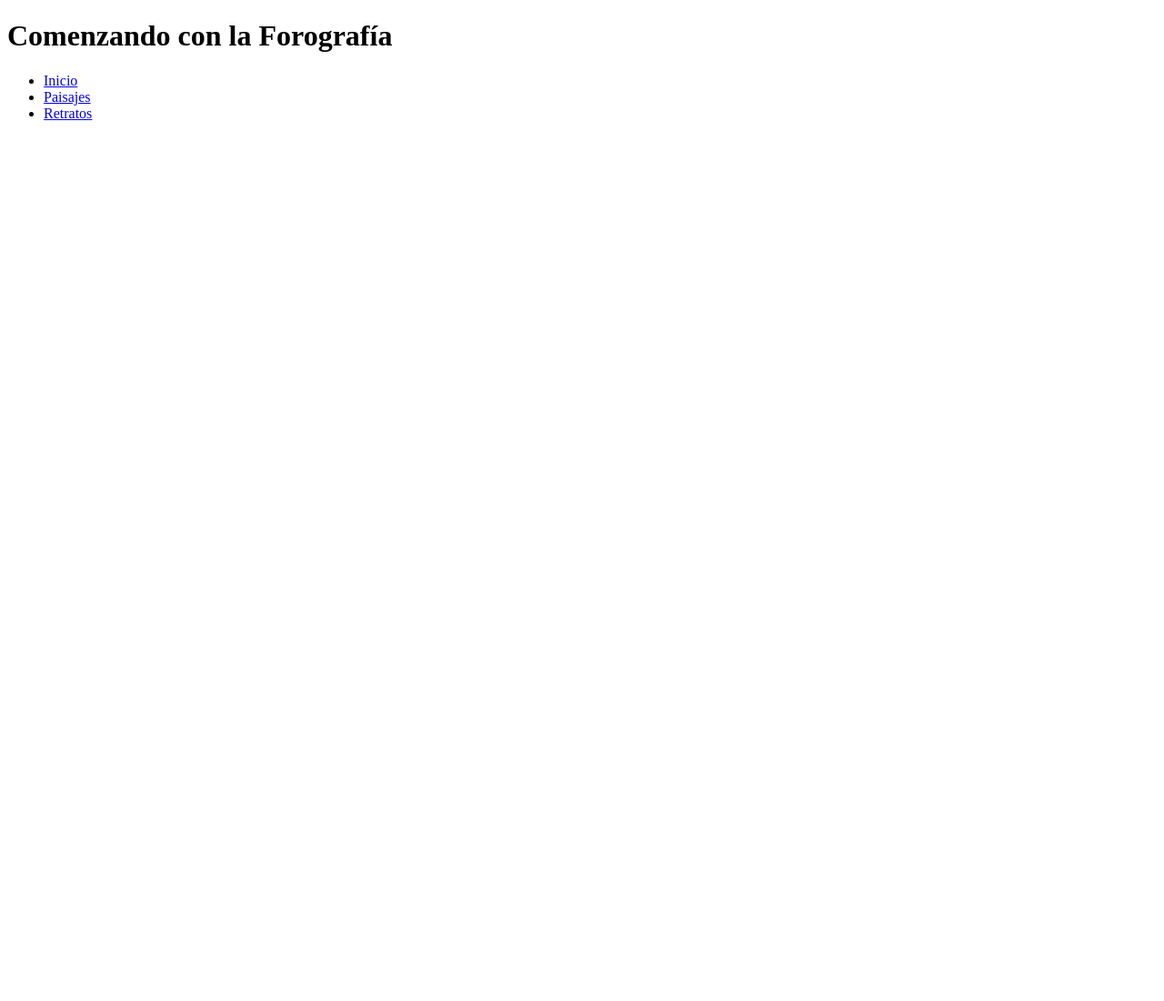
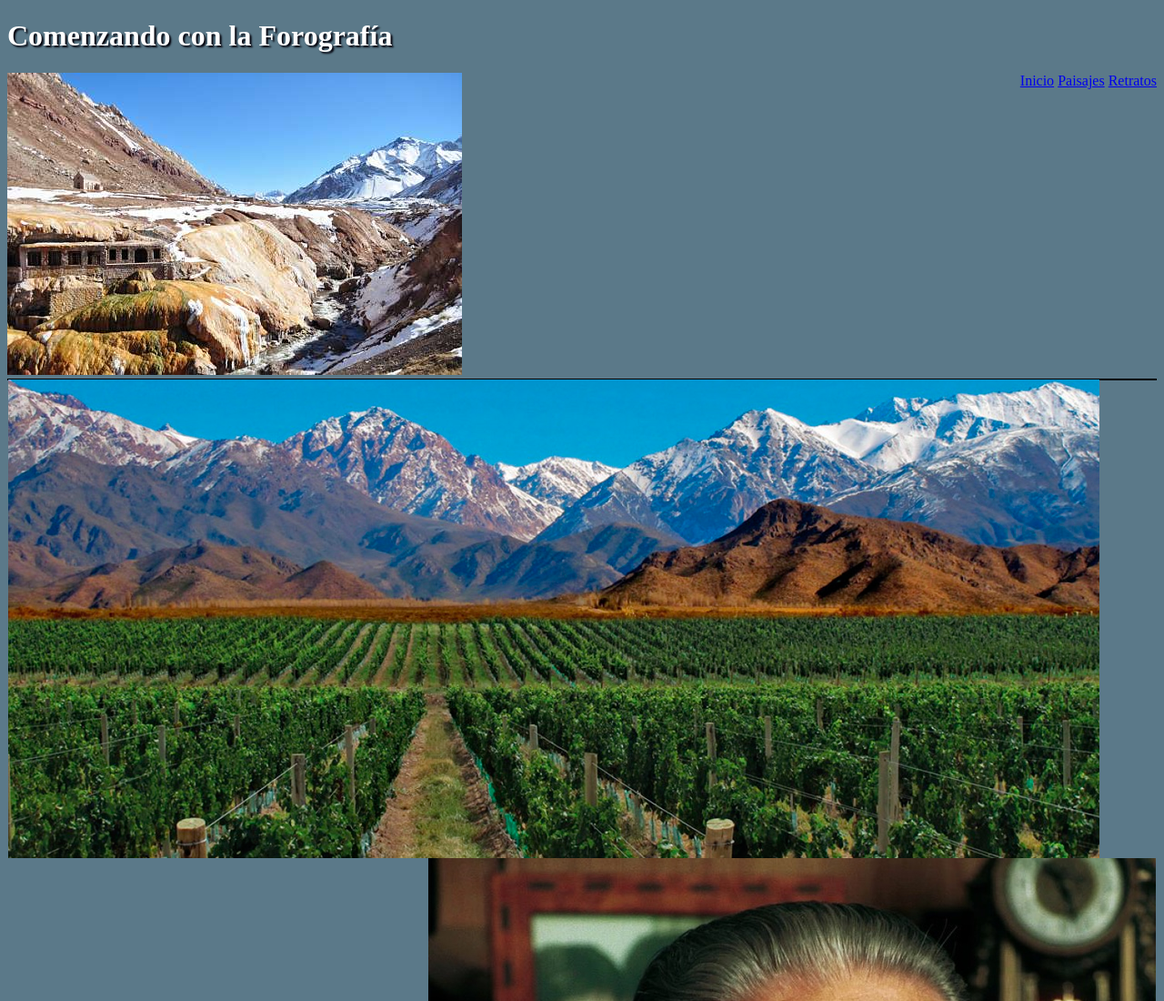
Before and after one commit to JorgitoMas/EVALUACION-FINAL-CSS, a plain HTML site: page index.html in a window 1280 px wide. Shown: the top 1100 px of the page at 91% size. Before the commit the page ends 800 px from the top, so only its background shows below. Drawn offline with Linux system fonts and the light colour scheme.

Commit message:
comenzando a agregar unas imagenes

```diff
--- a/css/estilos.css
+++ b/css/estilos.css
@@ -0,0 +1,27 @@
+body{
+  background-color: #5b7989;
+  border-radius: 10px 10px 0px 0px;
+}
+h1{
+  color: white;
+  text-align: left;
+  text-shadow: 2px 2px 2px #02010a;
+}
+#links{
+  float: right;
+}
+#imgcentral{
+  background-color: #82c3a6;
+centrar
+}
+#imgsecundarias{
+  background-color: #d5c75f;
+  border: 1px solid black;
+  flex: auto;
+  }
+.izquierda{
+  float: left;
+}
+.derecha{
+  float: right;
+}
--- a/index.html
+++ b/index.html
@@ -10,13 +10,18 @@
   <header id="cabecera">
     <h1 id="titulo">Comenzando con la Forografía</h1>
     <navbar id="links">
-    	<ul>
-    		<li><a href="index.html">Inicio</a></li>
-    		<li><a href="paisajes/paisajes.html">Paisajes</a></li>
-    		<li><a href="retratos/retratos.html">Retratos</a></li>
-    	</ul>
+    	<a href="index.html">Inicio</a></li>
+    	<a href="paisajes/paisajes.html">Paisajes</a></li>
+    	<a href="retratos/retratos.html">Retratos</a></li>
     </navbar>
   </header>
+  <section id="imgprincipal">
+    <img src="images/central.jpg" alt="central">
+  </section>
+  <section id="imgsecundarias">
+    <img class="izquierda" src="images/paisajes.jpg" alt="paisajes">
+    <img class="derecha" src="images/retratos.jpg" alt="">
+  </section>
 
   </body>
 </html>
```
Also changed, not shown: images/central.jpg (added), images/paisajes.jpg (added), images/retratos.jpg (added), paisajes/imagenes/paisaje2.jfif (added), paisajes/imagenes/paisaje3.jpg (added), paisajes/imagenes/paisaje4.jpg (added), paisajes/imagenes/paisaje5.png (added), paisajes/imagenes/paisaje6.jpg (added), paisajes/paisaje1.jpg (added), retratos/imagenes/imagen2.png (added), retratos/imagenes/imagen3.jpg (added), retratos/imagenes/retrato2.jpg (added), retratos/imagenes/retrato4.jpg (added), retratos/imagenes/retrato5.jfif (added), 1 more files.
